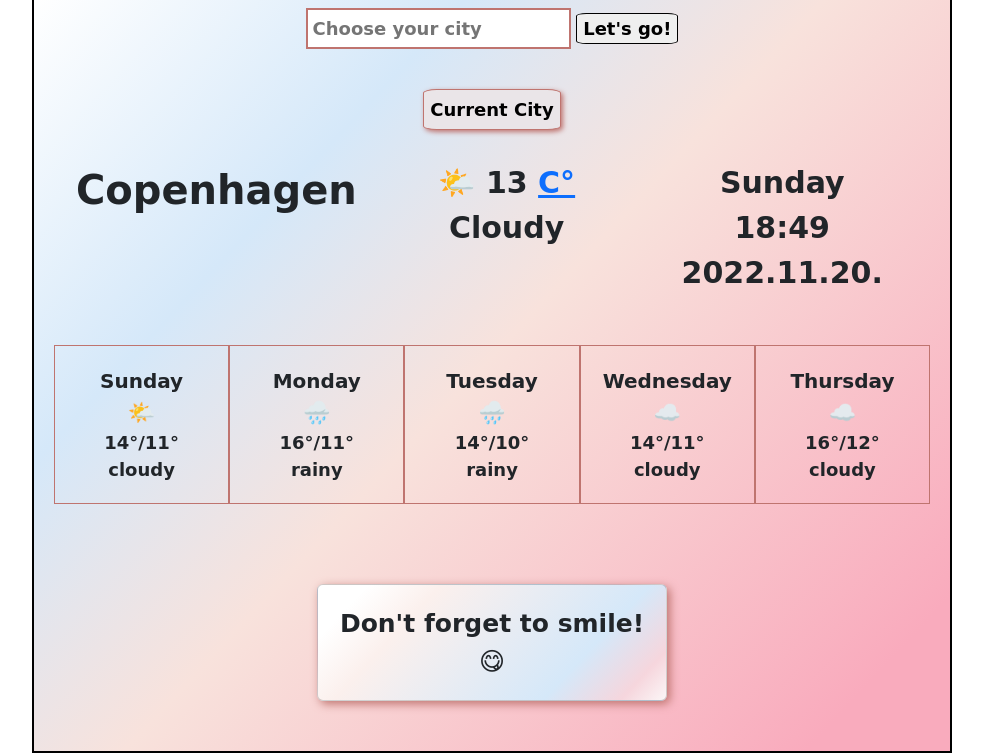
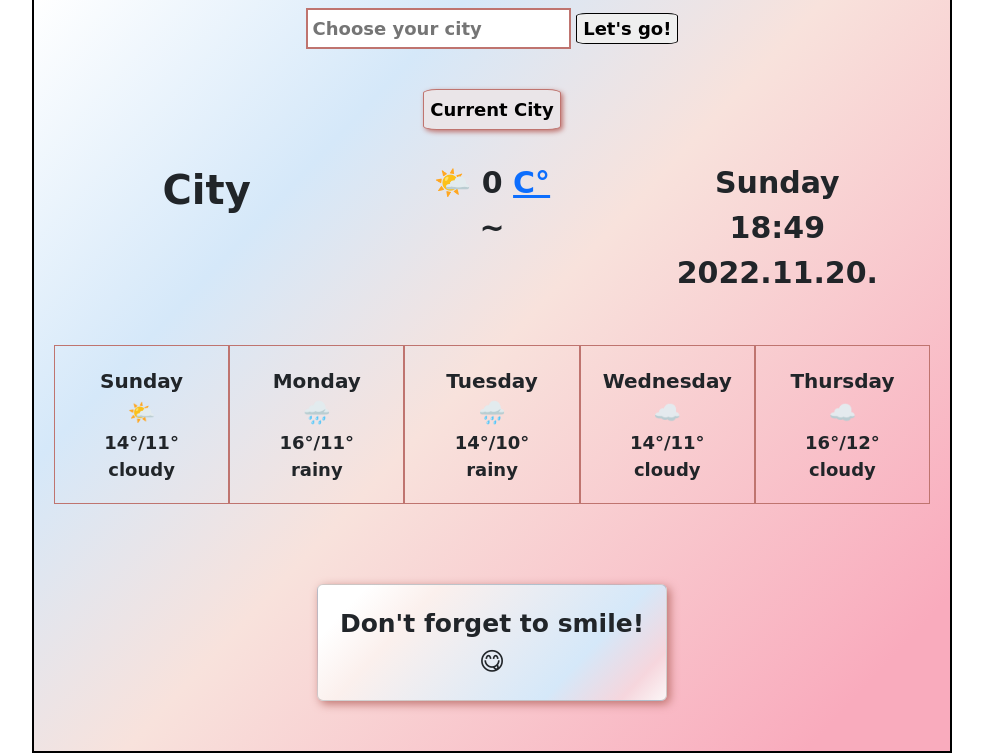
Before and after one commit to saroltah/existing-project, a plain HTML site: page index.html in a window 1280 px wide. Shown: the part 194-947 px from the top of the page, without its empty margins (148-1131 px from the left). Drawn offline with nearby package versions, Linux system fonts and the light colour scheme; a web font is replaced by a local one.

Commit message:
set the opening page data to default

```diff
--- a/index.html
+++ b/index.html
@@ -56,13 +56,13 @@
       </button>
       <section class="todaydetails">
         <div class="row">
-          <div class="col actualcity" id="chosen-city">Copenhagen</div>
+          <div class="col actualcity" id="chosen-city">City</div>
           <div class="col actualweather">
             <span id="weather-emoji">🌤️</span>
-            <span id="changing-degree"> 13 </span>
+            <span id="changing-degree"> 0 </span>
             <span> <a href="#" id="celsius">C°</a></span>
             <br />
-            <span id="condition">Cloudy</span>
+            <span id="condition">~</span>
           </div>
           <div class="col actualdate">
             <span id="current-day"> Sunday </span>
```
